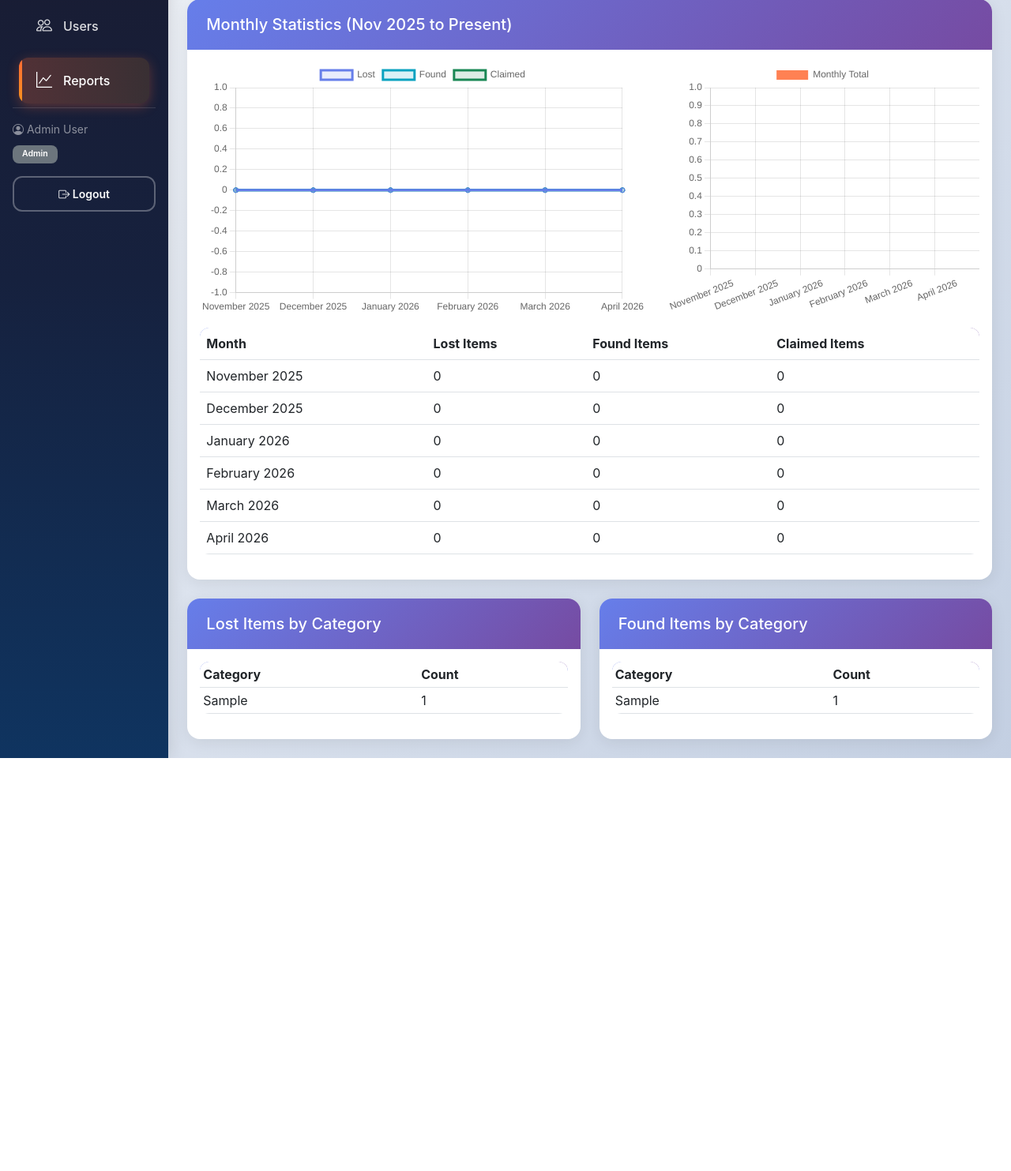
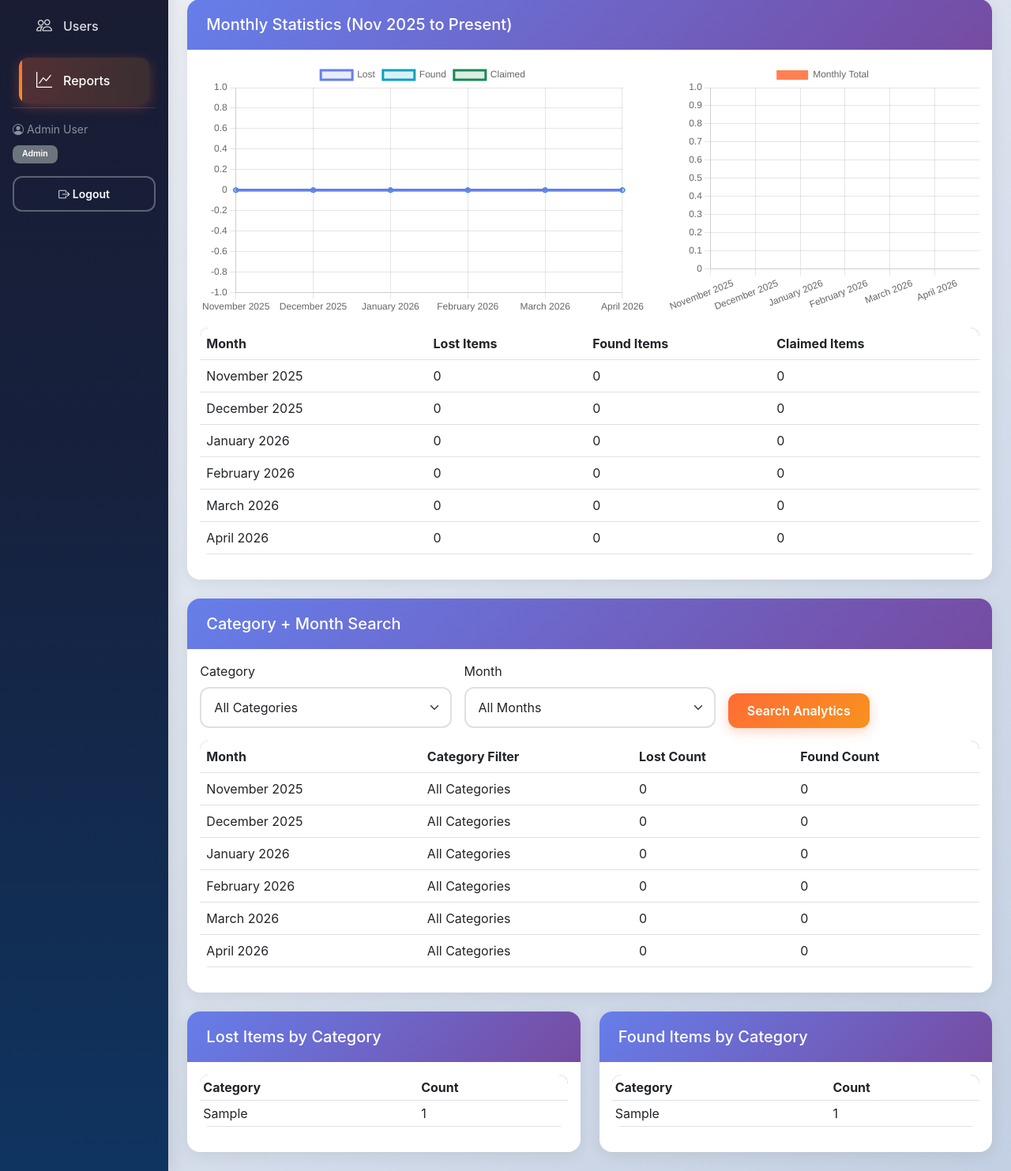
Before and after one commit to acbayanbaja-spec/Python, a Flask app: page /admin/reports in a window 1280 px wide. Shown: the part 251-1734 px from the top of the page at 79% size. Before the commit the page ends 1211 px from the top, so only its background shows below. Run offline with Flask 3, Linux system fonts and the light colour scheme; a user stored in the database is signed in; tables that the repository leaves empty hold one stand-in row (values such as "Sample post").

Commit message:
commit all

```diff
--- a/app/routes/admin.py
+++ b/app/routes/admin.py
@@ -207,6 +207,42 @@ def reports():
         func.count(FoundItem.id).label('count')
     ).group_by(FoundItem.category).all()
 
+    # Filtered category-by-month analytics
+    selected_category = request.args.get('category', 'all')
+    selected_month = request.args.get('month', 'all')
+
+    monthly_category_rows = []
+    for month in months:
+        month_dt = datetime.strptime(month['month'], '%B %Y')
+        if month_dt.month == 12:
+            next_month = month_dt.replace(year=month_dt.year + 1, month=1, day=1)
+        else:
+            next_month = month_dt.replace(month=month_dt.month + 1, day=1)
+
+        if selected_month != 'all' and month['month'] != selected_month:
+            continue
+
+        lost_query = LostItem.query.filter(
+            LostItem.created_at >= month_dt,
+            LostItem.created_at < next_month
+        )
+        found_query = FoundItem.query.filter(
+            FoundItem.created_at >= month_dt,
+            FoundItem.created_at < next_month
+        )
+        if selected_category != 'all':
+            lost_query = lost_query.filter(LostItem.category == selected_category)
+            found_query = found_query.filter(FoundItem.category == selected_category)
+
+        monthly_category_rows.append({
+            'month': month['month'],
+            'category': selected_category,
+            'lost': lost_query.count(),
+            'found': found_query.count()
+        })
+
+    category_options = sorted({c.category for c in lost_categories} | {c.category for c in found_categories})
+
     return render_template('admin/reports.html',
                          months=months,
                          graph_labels=[m['month'] for m in months],
@@ -214,7 +250,12 @@ def reports():
                          graph_found=[m['found'] for m in months],
                          graph_claimed=[m['claimed'] for m in months],
                          lost_categories=lost_categories,
-                         found_categories=found_categories)
+                         found_categories=found_categories,
+                         monthly_category_rows=monthly_category_rows,
+                         selected_category=selected_category,
+                         selected_month=selected_month,
+                         category_options=category_options,
+                         month_options=[m['month'] for m in months])
 
 @admin_bp.route('/export-csv')
 @login_required
--- a/app/routes/staff.py
+++ b/app/routes/staff.py
@@ -11,6 +11,7 @@ from app.models.match import Match
 from app.services.lost_found_matcher import LostFoundMatcher
 from app.services.notification_service import NotificationService
 from app.services.interaction_logger import InteractionLogger
+from app.services.qr_service import QRService
 from app.utils.helpers import save_uploaded_file, role_required
 from datetime import datetime
 
@@ -371,7 +372,6 @@ def approve_match(match_id):
     match.lost_item.status = 'matched'
     match.found_item.status = 'matched'
 
-    from app.services.qr_service import QRService
     claim_code = QRService.generate_claim_code()
     claim = Claim(
         claim_code=claim_code,
@@ -381,11 +381,13 @@ def approve_match(match_id):
     )
     db.session.add(claim)
     db.session.flush()
+    # Generate QR payload immediately after approval so students can claim right away.
+    QRService.generate_qr_code_for_claim(claim.claim_code, claim.id)
     InteractionLogger.log(
         actor_id=current_user.id,
         action_type='staff_match_approved',
         title=f"Approved match for {match.lost_item.item_name}",
-        description=f"Claim code generated: {claim_code}",
+        description=f"Claim + QR generated: {claim_code}",
         target_user_id=match.lost_item.user_id,
         reference_type='claim',
         reference_id=claim.id,
--- a/app/routes/user.py
+++ b/app/routes/user.py
@@ -165,6 +165,8 @@ def dashboard():
     matched_items = LostItem.query.filter_by(user_id=current_user.id, status='matched').count()
     claimed_items = LostItem.query.filter_by(user_id=current_user.id, status='claimed').count()
     interaction_history = InteractionLogger.get_user_history(current_user.id, limit=25)
+    approved_claims = Claim.query.filter_by(user_id=current_user.id, release_status='pending')\
+        .order_by(Claim.created_at.desc()).limit(10).all()
 
     return render_template('user/dashboard.html',
                          lost_items=lost_items,
@@ -174,7 +176,8 @@ def dashboard():
                          total_lost=total_lost,
                          matched_items=matched_items,
                          claimed_items=claimed_items,
-                         interaction_history=interaction_history)
+                         interaction_history=interaction_history,
+                         approved_claims=approved_claims)
 
 @user_bp.route('/report-lost', methods=['GET', 'POST'])
 @login_required
--- a/app/templates/admin/reports.html
+++ b/app/templates/admin/reports.html
@@ -67,6 +67,60 @@
                         <td>{{ month.lost }}</td>
                         <td>{{ month.found }}</td>
                         <td>{{ month.claimed }}</td>
+                    </tr>
+                    {% endfor %}
+                </tbody>
+            </table>
+        </div>
+    </div>
+</div>
+
+<div class="card mb-4">
+    <div class="card-header">
+        <h5 class="mb-0">Category + Month Search</h5>
+    </div>
+    <div class="card-body">
+        <form method="GET" class="row g-3 align-items-end">
+            <div class="col-md-4">
+                <label class="form-label">Category</label>
+                <select class="form-select" name="category">
+                    <option value="all" {% if selected_category == 'all' %}selected{% endif %}>All Categories</option>
+                    {% for cat in category_options %}
+                    <option value="{{ cat }}" {% if selected_category == cat %}selected{% endif %}>{{ cat }}</option>
+                    {% endfor %}
+                </select>
+            </div>
+            <div class="col-md-4">
+                <label class="form-label">Month</label>
+                <select class="form-select" name="month">
+                    <option value="all" {% if selected_month == 'all' %}selected{% endif %}>All Months</option>
+                    {% for m in month_options %}
+                    <option value="{{ m }}" {% if selected_month == m %}selected{% endif %}>{{ m }}</option>
+                    {% endfor %}
+                </select>
+            </div>
+            <div class="col-md-4">
+                <button type="submit" class="btn btn-primary">Search Analytics</button>
+            </div>
+        </form>
+
+        <div class="table-responsive mt-3">
+            <table class="table table-hover">
+                <thead>
+                    <tr>
+                        <th>Month</th>
+                        <th>Category Filter</th>
+                        <th>Lost Count</th>
+                        <th>Found Count</th>
+                    </tr>
+                </thead>
+                <tbody>
+                    {% for row in monthly_category_rows %}
+                    <tr>
+                        <td>{{ row.month }}</td>
+                        <td>{{ selected_category if selected_category != 'all' else 'All Categories' }}</td>
+                        <td>{{ row.lost }}</td>
+                        <td>{{ row.found }}</td>
                     </tr>
                     {% endfor %}
                 </tbody>
--- a/seed_data.py
+++ b/seed_data.py
@@ -70,7 +70,8 @@ def seed_database():
         db.session.commit()
 
         start_date = date(2025, 11, 1)
-        end_date = date.today()
+        # Requested timeline window for reports and analytics.
+        end_date = date(2026, 4, 30)
         categories = ['ID', 'Phone', 'Wallet', 'Keys', 'Bag', 'Books', 'Laptop', 'Other']
         colors = ['Black', 'Blue', 'Red', 'Gray', 'White', 'Green', 'Brown', 'Silver']
         locations = [
```
Also changed, not shown: app/templates/user/dashboard.html (+37 -0 lines).
